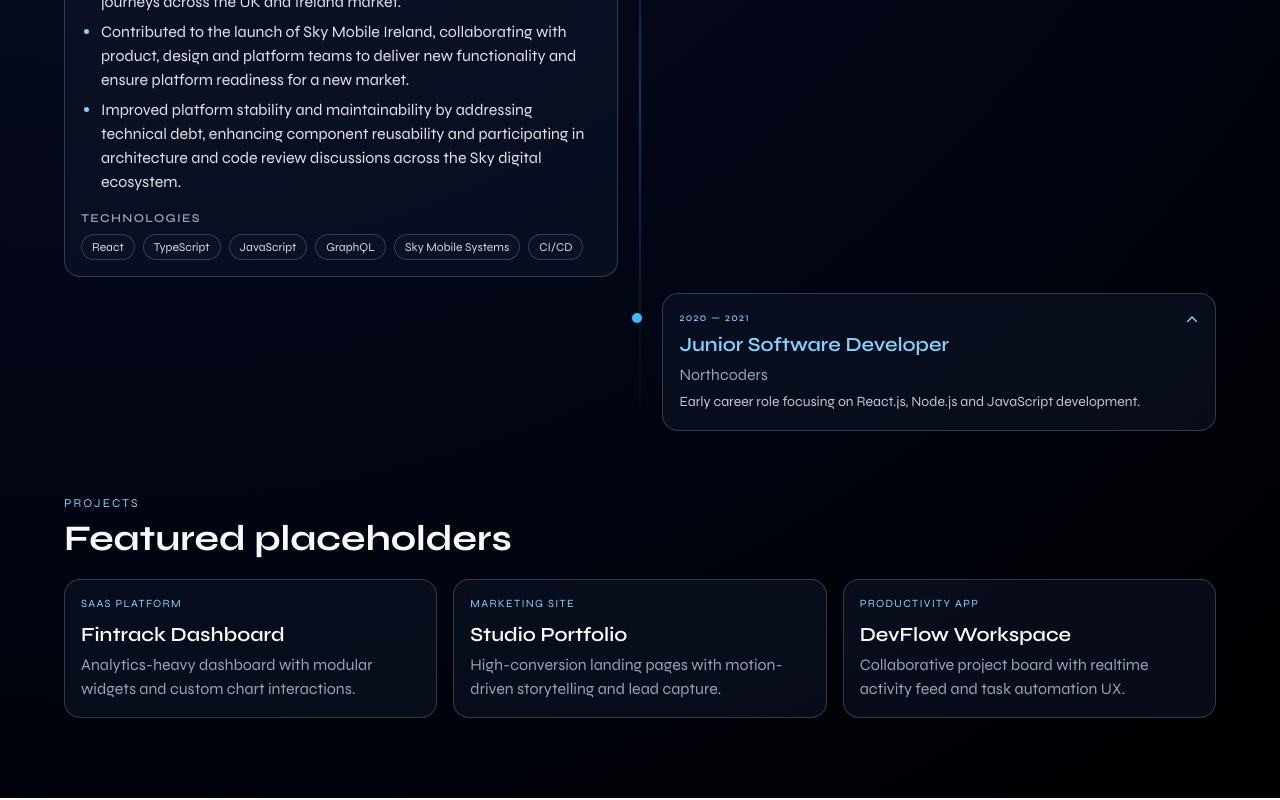
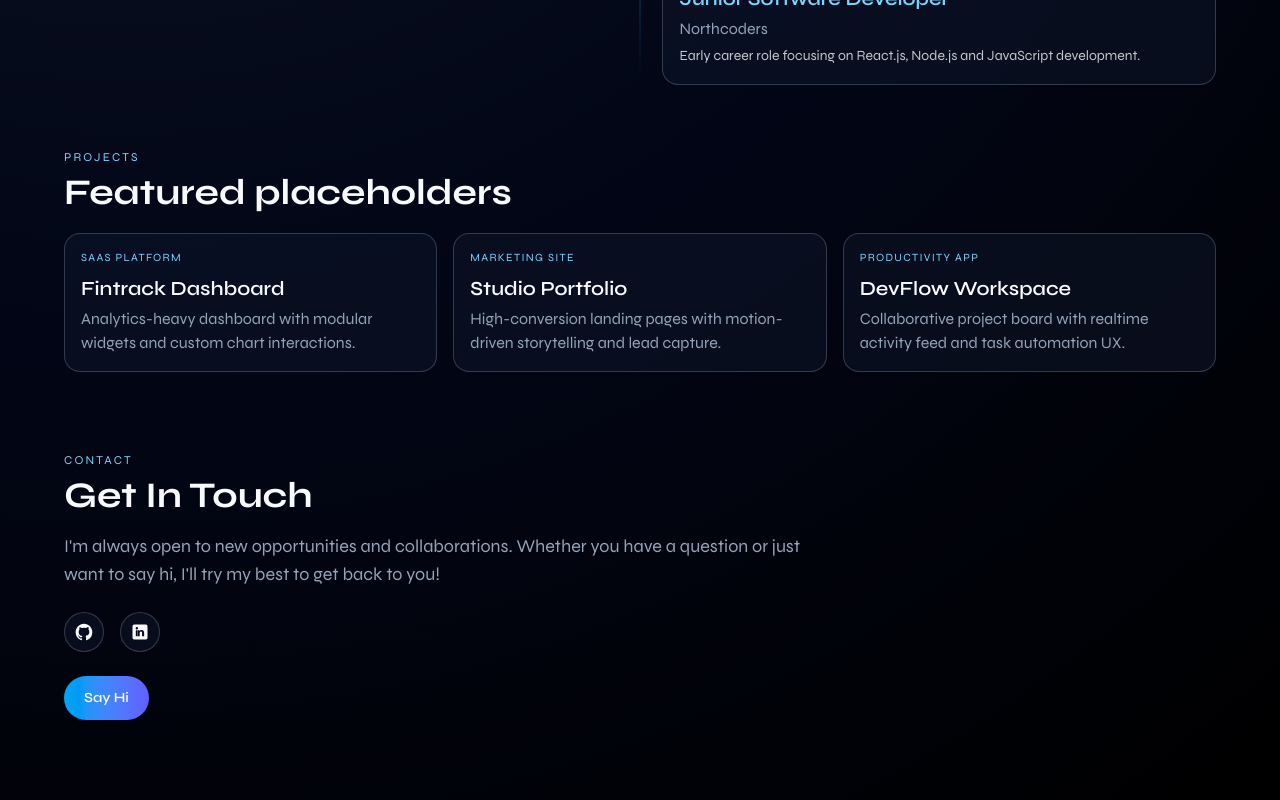
Before and after one commit to tomdud9907/portfolio-page, a React (Vite) app: page / in a window 1280 px wide. Shown: the part 892-1692 px from the top of the page. Built offline with nearby package versions, Linux system fonts and the light colour scheme; the HTML template or start-up script is replaced by a standard one.

Commit message:
feat: add get-in-touch section and collapse experience by default

```diff
--- a/src/App.tsx
+++ b/src/App.tsx
@@ -7,7 +7,7 @@ import { HomePage } from './pages/HomePage'
 import { ProjectsPage } from './pages/ProjectsPage'
 
 export default function App() {
-  const [openItem, setOpenItem] = useState<number | null>(0)
+  const [openItem, setOpenItem] = useState<number | null>(null)
   const [isDarkMode, setIsDarkMode] = useState(true)
   const { pathname, navigate } = usePathname()
 
--- a/src/pages/HomePage.tsx
+++ b/src/pages/HomePage.tsx
@@ -115,6 +115,44 @@ export function HomePage({ openItem, setOpenItem }: HomePageProps) {
           ))}
         </div>
       </section>
+
+      <section id="contact" className="mx-auto mt-20 w-full max-w-6xl">
+        <p className="mb-2 text-xs uppercase tracking-[0.18em] text-[color:var(--accent)]">Contact</p>
+        <h2 className="text-3xl font-bold sm:text-4xl">Get In Touch</h2>
+        <p className="mt-4 max-w-3xl text-[color:var(--text-muted)] sm:text-lg">
+          I&apos;m always open to new opportunities and collaborations. Whether you have a question or just want to
+          say hi, I&apos;ll try my best to get back to you!
+        </p>
+
+        <div className="mt-6 flex items-center gap-4">
+          <a
+            href="#"
+            aria-label="GitHub profile"
+            className="inline-flex h-10 w-10 items-center justify-center rounded-full border border-[color:var(--border)] bg-[color:var(--surface)] text-[color:var(--text-main)] transition hover:border-[color:var(--accent)] hover:text-[color:var(--accent)]"
+          >
+            <svg viewBox="0 0 24 24" fill="currentColor" className="h-5 w-5" aria-hidden="true">
+              <path d="M12 2C6.48 2 2 6.58 2 12.23c0 4.51 2.87 8.34 6.84 9.69.5.1.68-.22.68-.49 0-.24-.01-1.04-.01-1.88-2.78.62-3.37-1.21-3.37-1.21-.45-1.18-1.11-1.49-1.11-1.49-.91-.64.07-.63.07-.63 1 .07 1.53 1.06 1.53 1.06.89 1.57 2.34 1.12 2.91.86.09-.66.35-1.12.63-1.37-2.22-.26-4.56-1.14-4.56-5.08 0-1.12.39-2.04 1.03-2.76-.1-.26-.45-1.3.1-2.71 0 0 .84-.28 2.75 1.05A9.35 9.35 0 0 1 12 6.84a9.3 9.3 0 0 1 2.5.35c1.9-1.33 2.75-1.05 2.75-1.05.55 1.41.2 2.45.1 2.71.64.72 1.03 1.64 1.03 2.76 0 3.95-2.35 4.82-4.58 5.07.36.32.68.94.68 1.9 0 1.37-.01 2.47-.01 2.81 0 .27.18.6.69.49A10.25 10.25 0 0 0 22 12.23C22 6.58 17.52 2 12 2Z" />
+            </svg>
+          </a>
+          <a
+            href="#"
+            aria-label="LinkedIn profile"
+            className="inline-flex h-10 w-10 items-center justify-center rounded-full border border-[color:var(--border)] bg-[color:var(--surface)] text-[color:var(--text-main)] transition hover:border-[color:var(--accent)] hover:text-[color:var(--accent)]"
+          >
+            <svg viewBox="0 0 24 24" fill="currentColor" className="h-5 w-5" aria-hidden="true">
+              <path d="M19 3H5a2 2 0 0 0-2 2v14a2 2 0 0 0 2 2h14a2 2 0 0 0 2-2V5a2 2 0 0 0-2-2Zm-9.5 14H7V10h2.5v7Zm-1.25-8.03a1.45 1.45 0 1 1 0-2.9 1.45 1.45 0 0 1 0 2.9ZM17 17h-2.5v-3.5c0-.96-.04-2.2-1.34-2.2-1.34 0-1.54 1.05-1.54 2.13V17H9.12V10h2.4v.96h.04c.33-.64 1.15-1.32 2.38-1.32 2.54 0 3.01 1.7 3.01 3.91V17Z" />
+            </svg>
+          </a>
+        </div>
+
+        <a
+          href="mailto:tomdud9907@gmail.com"
+          className="mt-6 inline-flex rounded-full bg-linear-to-r from-sky-500 to-indigo-500 px-5 py-3 text-sm font-semibold text-slate-50"
+        >
+          Say Hi
+        </a>
+      </section>
+
     </>
   )
 }
```
